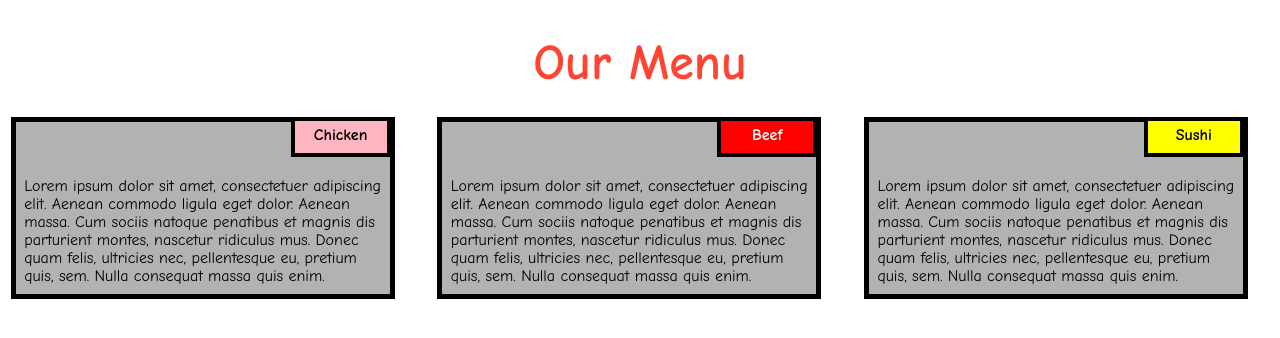
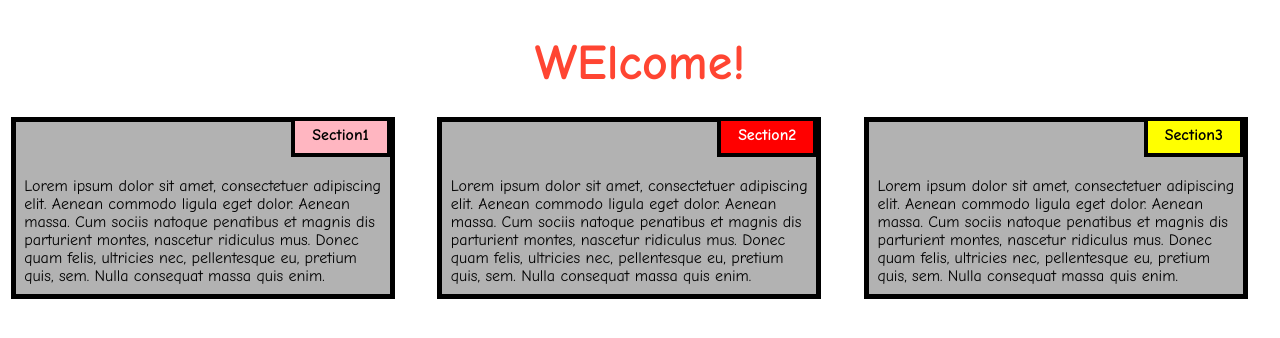
Before and after one commit to nehakahate/CourseraCourse, a plain HTML site: page index.html in a window 1280 px wide. Drawn offline with Linux system fonts and the light colour scheme.

Commit message:
Update index.html

```diff
--- a/index.html
+++ b/index.html
@@ -8,27 +8,27 @@
 
 </head>
 <body>
-<h1>Our Menu</h1>
+<h1>WElcome!</h1>
 
 
 
   <div class="col-lg-4 col-md-6 col-sm-12">
   	<div class="box">
-  		<p class="content-name name1">Chicken</p>
+  		<p class="content-name name1">Section1</p>
   		<p class="content">Lorem ipsum dolor sit amet, consectetuer adipiscing elit. Aenean commodo ligula eget dolor. Aenean massa. Cum sociis natoque penatibus et magnis dis parturient montes, nascetur ridiculus mus. Donec quam felis, ultricies nec, pellentesque eu, pretium quis, sem. Nulla consequat massa quis enim.</p>
   	</div>
   </div>
 
   <div class="col-lg-4 col-md-6 col-sm-12">
   	<div class="box">
-   		<p class="content-name name2">Beef</p>
+   		<p class="content-name name2">Section2</p>
    		<p class="content">Lorem ipsum dolor sit amet, consectetuer adipiscing elit. Aenean commodo ligula eget dolor. Aenean massa. Cum sociis natoque penatibus et magnis dis parturient montes, nascetur ridiculus mus. Donec quam felis, ultricies nec, pellentesque eu, pretium quis, sem. Nulla consequat massa quis enim.</p>
   	</div>
   </div>
 
   <div class="col-lg-4 col-md-12 col-sm-12">
   	<div class="box">
-  		<p class="content-name name3">Sushi</p>
+  		<p class="content-name name3">Section3</p>
   		<p class="content">Lorem ipsum dolor sit amet, consectetuer adipiscing elit. Aenean commodo ligula eget dolor. Aenean massa. Cum sociis natoque penatibus et magnis dis parturient montes, nascetur ridiculus mus. Donec quam felis, ultricies nec, pellentesque eu, pretium quis, sem. Nulla consequat massa quis enim.</p>
   	</div>
   </div>
```
